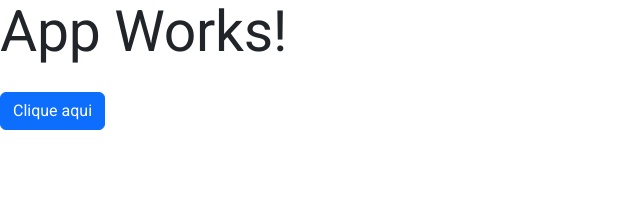
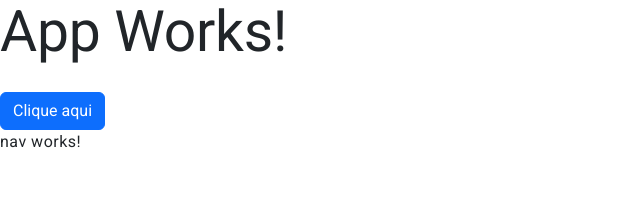
Before and after one commit to gabrielandre-math/ProjetoFinalFrontEnd, an Angular app: page / in a window 1280 px wide. Shown: the top 220 px of the page, without its empty margins (0-640 px from the left). Built offline with nearby package versions, Linux system fonts and the light colour scheme.

Commit message:
fix: nav component and configuration

```diff
--- a/src/app/app.component.html
+++ b/src/app/app.component.html
@@ -1,2 +1,3 @@
 <h1>App Works!</h1>
 <button class="btn btn-primary">Clique aqui</button>
+<app-nav></app-nav>
--- a/src/app/components/nav/nav.component.ts
+++ b/src/app/components/nav/nav.component.ts
@@ -1,12 +1,14 @@
-import { Component } from '@angular/core';
+import { Component, OnInit } from '@angular/core';
 
 @Component({
   selector: 'app-nav',
   standalone: true,
   imports: [],
   templateUrl: './nav.component.html',
-  styleUrl: './nav.component.css'
+  styleUrls: ['./nav.component.css'] // Correção aqui
 })
-export class NavComponent {
-
+export class NavComponent implements OnInit {
+  ngOnInit(): void {
+    // Lógica de inicialização se necessário
+  }
 }
```
Also changed, not shown: src/app/app.component.ts (+23 -20 lines).
